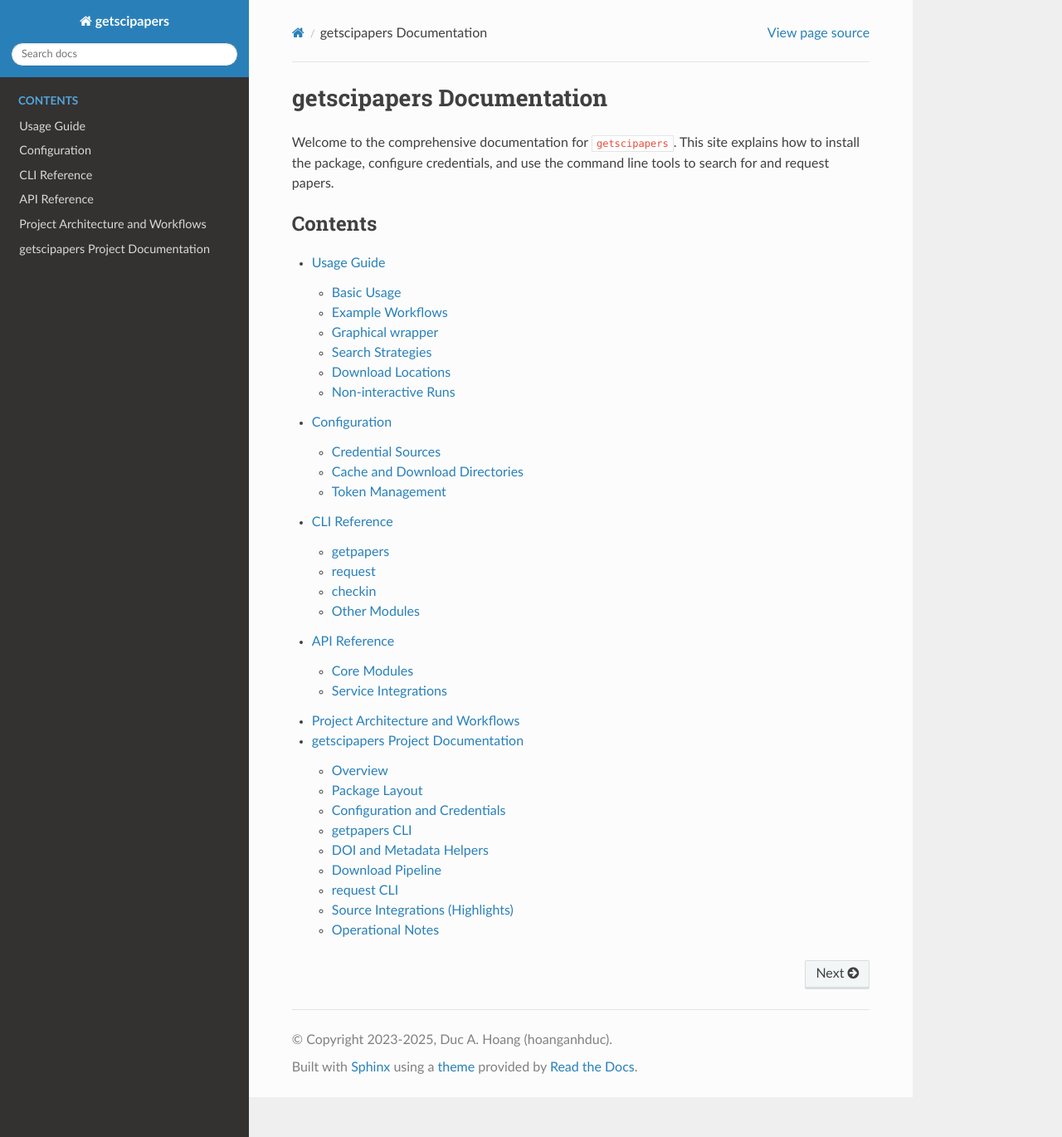
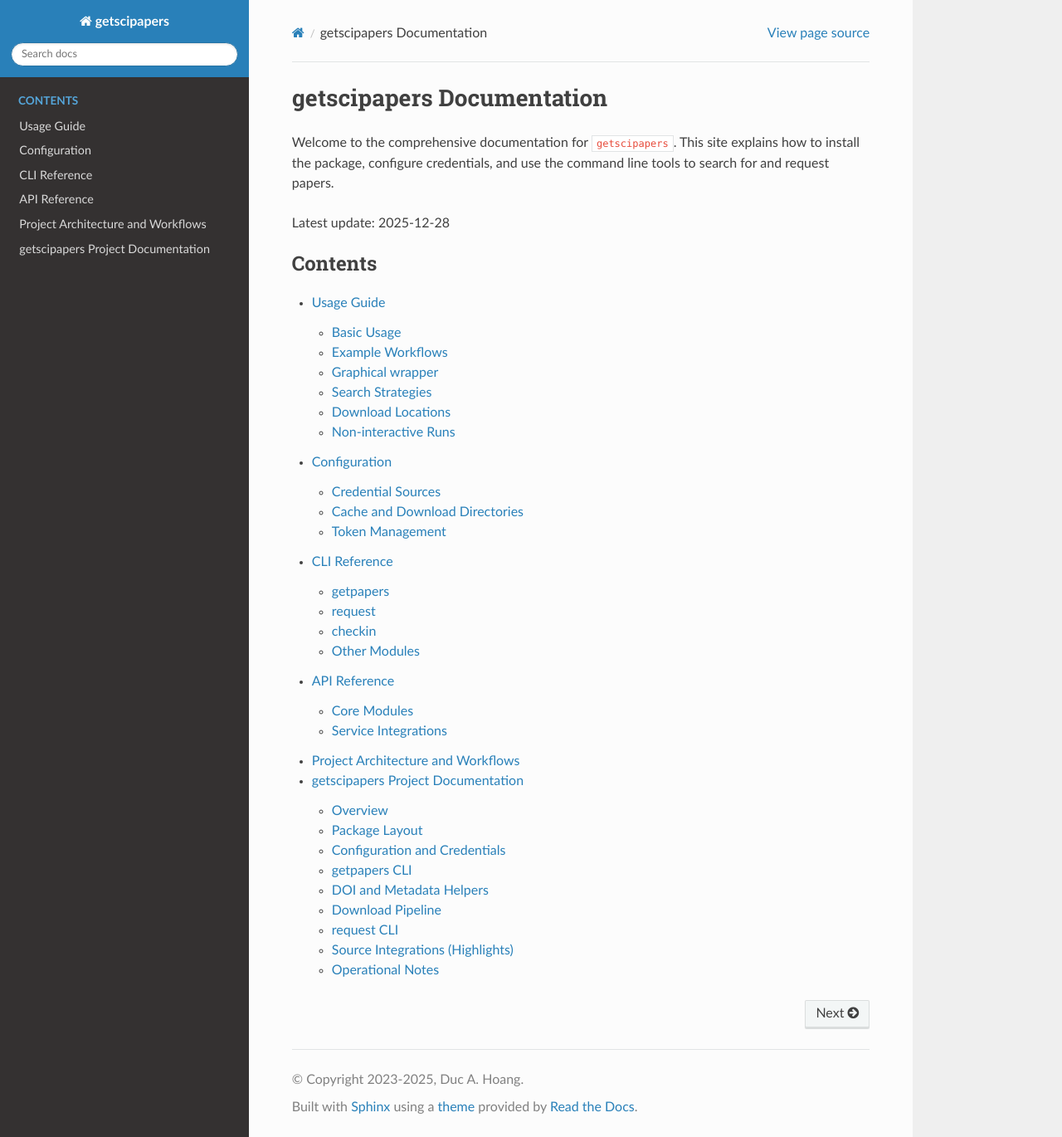
Before and after one commit to hoanganhduc/getscipapers, a Sphinx documentation site: the page built from docs/source/index.rst, in a window 1280 px wide and 1370 px high. Shown: the whole window at 83% size. Built offline with Sphinx 7.4.7 and the Read the Docs theme 3.1.0, drawn with Linux system fonts in a browser that asks for light colours.

```diff
--- a/docs/source/conf.py
+++ b/docs/source/conf.py
@@ -10,8 +10,9 @@ from datetime import datetime
 sys.path.insert(0, os.path.abspath("../.."))
 
 project = "getscipapers"
-author = "Duc A. Hoang (hoanganhduc)"
+author = "Duc A. Hoang"
 current_year = datetime.now().year
+current_date = datetime.now().strftime("%Y-%m-%d")
 copyright = f"2023-{current_year}, {author}"
 release = "0.1.4"
 version = release
@@ -43,6 +44,7 @@ exclude_patterns: list[str] = ["_build", "Thumbs.db", ".DS_Store"]
 
 html_theme = "sphinx_rtd_theme"
 html_static_path = ["_static"]
+rst_epilog = f".. |last_updated| replace:: {current_date}"
 
 # Mock heavy dependencies so autodoc can run in lightweight environments
 autodoc_mock_imports = [
--- a/docs/source/index.rst
+++ b/docs/source/index.rst
@@ -4,6 +4,8 @@ getscipapers Documentation
 Welcome to the comprehensive documentation for ``getscipapers``. This site
 explains how to install the package, configure credentials, and use the command
 line tools to search for and request papers.
+
+Latest update: |last_updated|
 
 .. toctree::
    :maxdepth: 2
```
Also changed, not shown: 1 other file.
